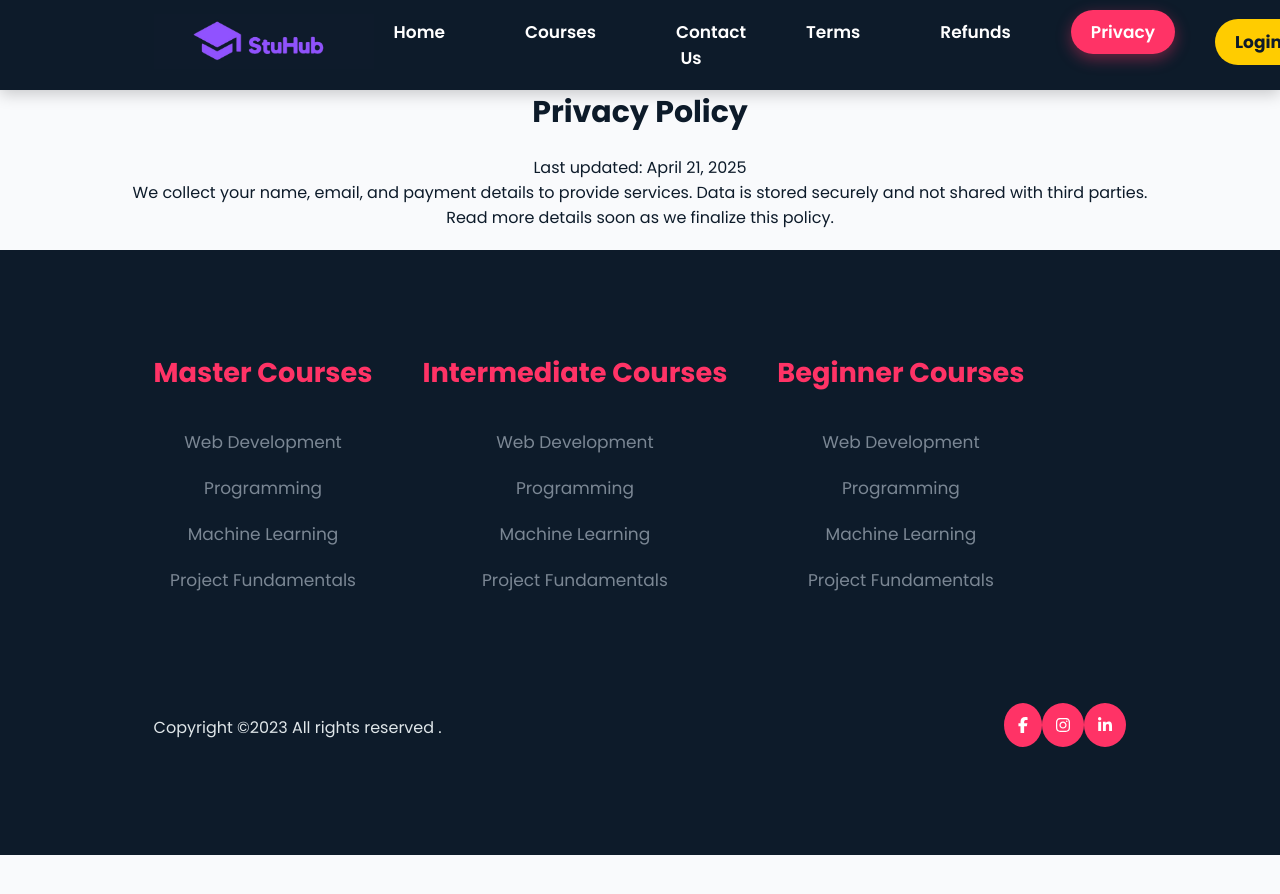
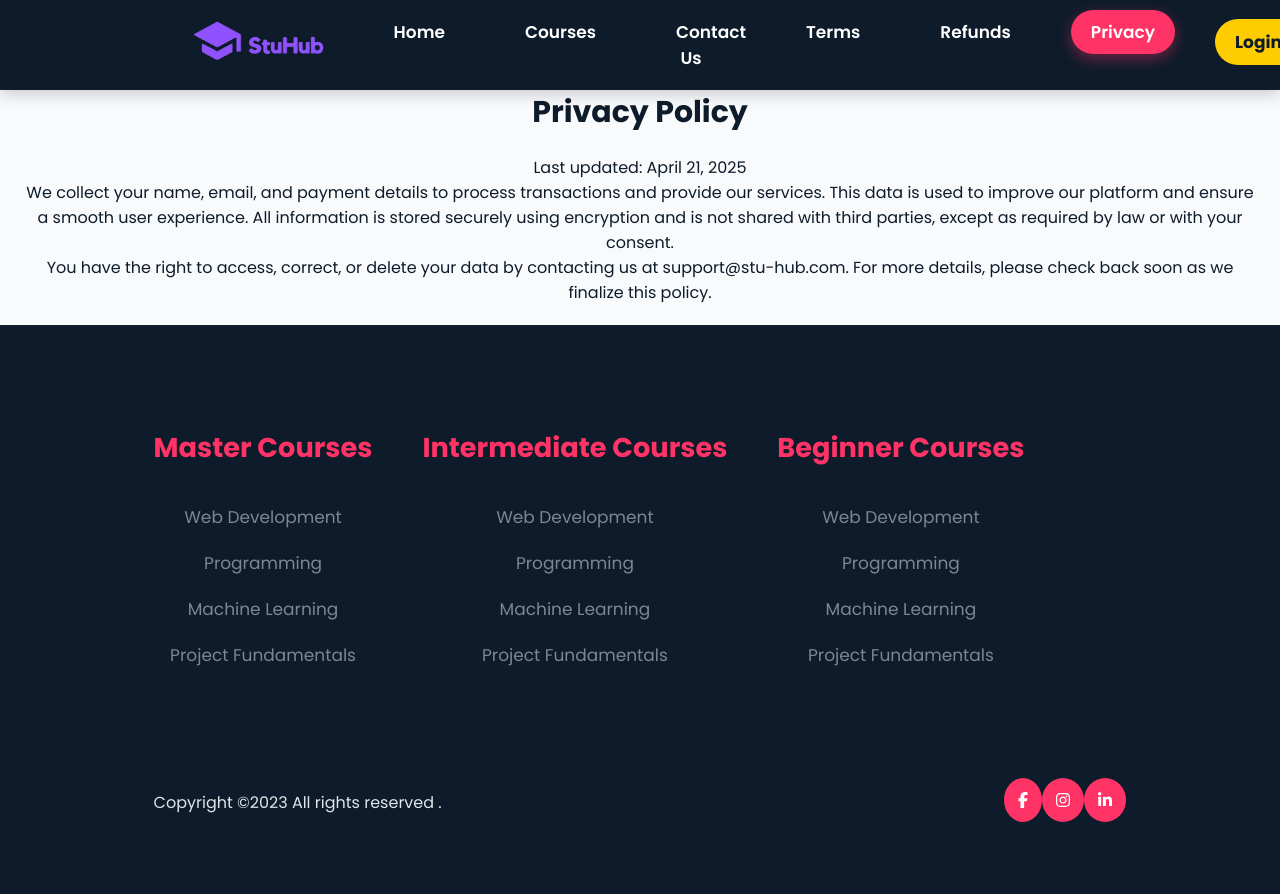
Before and after one commit to inaamul25/StuHub-Front-End, a React (Create React App) app: page /privacy in a window 1280 px wide. Shown: the top 894 px of the page. Before the commit the page ends 855 px from the top, so only its background shows below. Built offline with nearby package versions, Linux system fonts and the light colour scheme.

Commit message:
Update with new Privacy Policy content

```diff
--- a/src/Components/Privacy.jsx
+++ b/src/Components/Privacy.jsx
@@ -9,8 +9,12 @@ function Privacy() {
       <div style={{ padding: "20px", textAlign: "center" }}>
         <h2>Privacy Policy</h2>
         <p>Last updated: April 21, 2025</p>
-        <p>We collect your name, email, and payment details to provide services. Data is stored securely and not shared with third parties.</p>
-        <p>Read more details soon as we finalize this policy.</p>
+        <p>
+          We collect your name, email, and payment details to process transactions and provide our services. This data is used to improve our platform and ensure a smooth user experience. All information is stored securely using encryption and is not shared with third parties, except as required by law or with your consent.
+        </p>
+        <p>
+          You have the right to access, correct, or delete your data by contacting us at support@stu-hub.com. For more details, please check back soon as we finalize this policy.
+        </p>
       </div>
       <Footer />
     </div>
```
